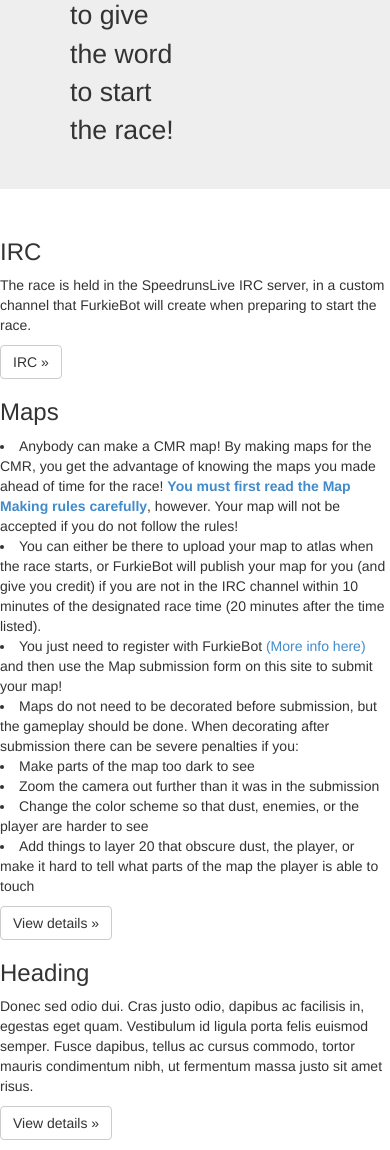
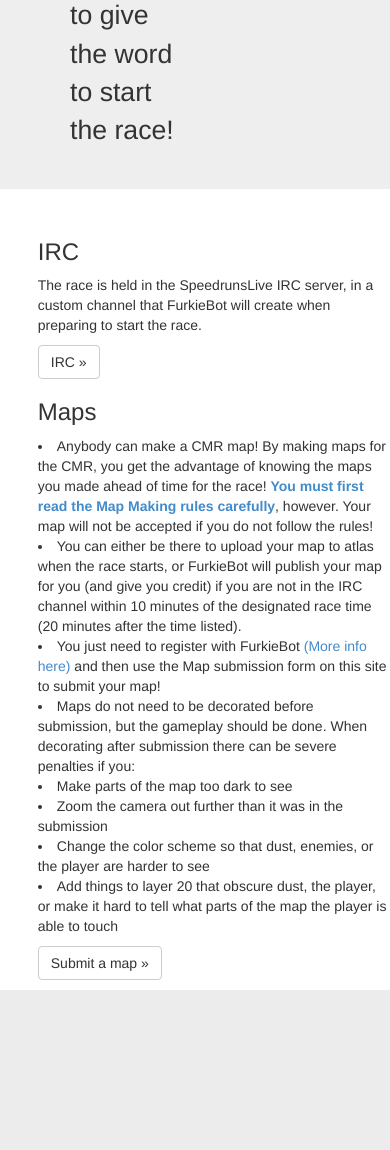
Before and after one commit to EklipZgit/furkiebot, a PHP site: page /about.php in a window 390 px wide. Shown: the part 1887-3037 px from the top of the page. After the commit the page ends 2877 px from the top, so only its background shows below. Run offline with PHP 8.4, Linux system fonts and the light colour scheme.

Commit message:
Cleaned up about.php a bit

```diff
--- a/Web/about.php
+++ b/Web/about.php
@@ -17,6 +17,15 @@
 		ul.mr {
 			margin-right: 55%;
 			font-size: 20pt;
+		}
+		p.ml {
+			margin-left: 1cm;
+		}
+		h3.ml {
+			margin-left: 1cm;
+		}
+		li.ml {
+			margin-left: 1cm;
 		}
 	</style>
 
@@ -46,46 +55,37 @@
 	<!-- Example row of columns -->
 	<div class="row">
 		<div class="col-md-4">
-			<h3>IRC</h3>
-			<p>
+			<h3 class="ml">IRC</h3>
+			<p class="ml">
 				The race is held in the SpeedrunsLive IRC server, in a custom channel that FurkieBot will create when preparing to start the race.
 			</p>
-			<p>
+			<p class="ml">
 				<a class="btn btn-default" href="http://client01.chat.mibbit.com/#dustforce@irc2.speedrunslive.com" role="button">IRC &raquo;</a>
 			</p>
 		</div>
 		<div class="col-md-4">
-			<h3>Maps</h3>
-			<p>
-				<li>
+			<h3 class="ml">Maps</h3>
+			<p class="ml">
+				<li class="ml">
 				Anybody can make a CMR map! By making maps for the CMR, you get the advantage of knowing the maps you made ahead of time for the race! <b><a href="testing.php">You must first read the Map Making rules carefully</a></b>, however. Your map will not be accepted if you do not follow the rules!
 				</li>
 
-				<li>
+				<li class="ml">
 					You can either be there to upload your map to atlas when the race starts, or FurkieBot will publish your map for you (and give you credit) if you are not in the IRC channel within 10 minutes of the designated race time (20 minutes after the time listed).
 				</li>
-				<li>
+				<li class="ml">
 				You just need to register with FurkieBot <a href="http://eklipz.us.to/cmr/register.php">(More info here)</a> and then use the Map submission form on this site to submit your map!
 				</li>
-				<li>
+				<li class="ml">
 				Maps do not need to be decorated before submission, but the gameplay should be done. When decorating after submission there can be severe penalties if you:
-				<li>Make parts of the map too dark to see</li>
-				<li>Zoom the camera out further than it was in the submission</li>
-				<li>Change the color scheme so that dust, enemies, or the player are harder to see</li>
-				<li>Add things to layer 20 that obscure dust, the player, or make it hard to tell what parts of the map the player is able to touch</li>
+				<li class="ml">Make parts of the map too dark to see</li>
+				<li class="ml">Zoom the camera out further than it was in the submission</li>
+				<li class="ml">Change the color scheme so that dust, enemies, or the player are harder to see</li>
+				<li class="ml">Add things to layer 20 that obscure dust, the player, or make it hard to tell what parts of the map the player is able to touch</li>
 				</li>
 			</p>
-			<p>
-				<a class="btn btn-default" href="#" role="button">View details &raquo;</a>
-			</p>
-		</div>
-		<div class="col-md-4">
-			<h3>Heading</h3>
-			<p>
-				Donec sed odio dui. Cras justo odio, dapibus ac facilisis in, egestas eget quam. Vestibulum id ligula porta felis euismod semper. Fusce dapibus, tellus ac cursus commodo, tortor mauris condimentum nibh, ut fermentum massa justo sit amet risus.
-			</p>
-			<p>
-				<a class="btn btn-default" href="#" role="button">View details &raquo;</a>
+			<p class="ml">
+				<a class="btn btn-default" href="map.php" role="button">Submit a map &raquo;</a>
 			</p>
 		</div>
 
```
